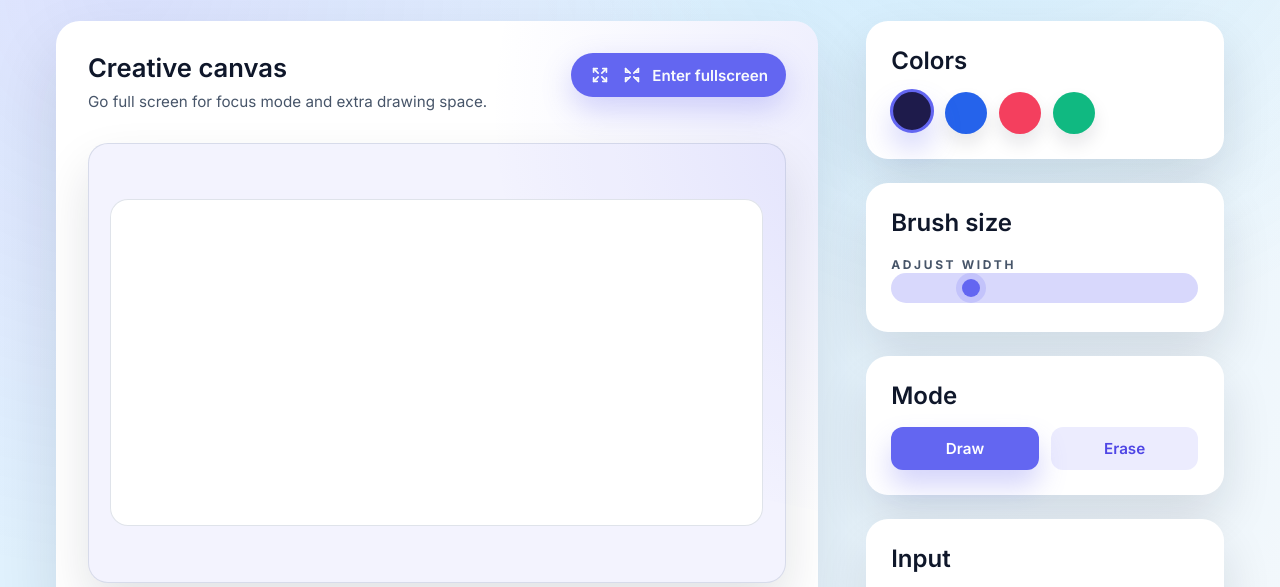
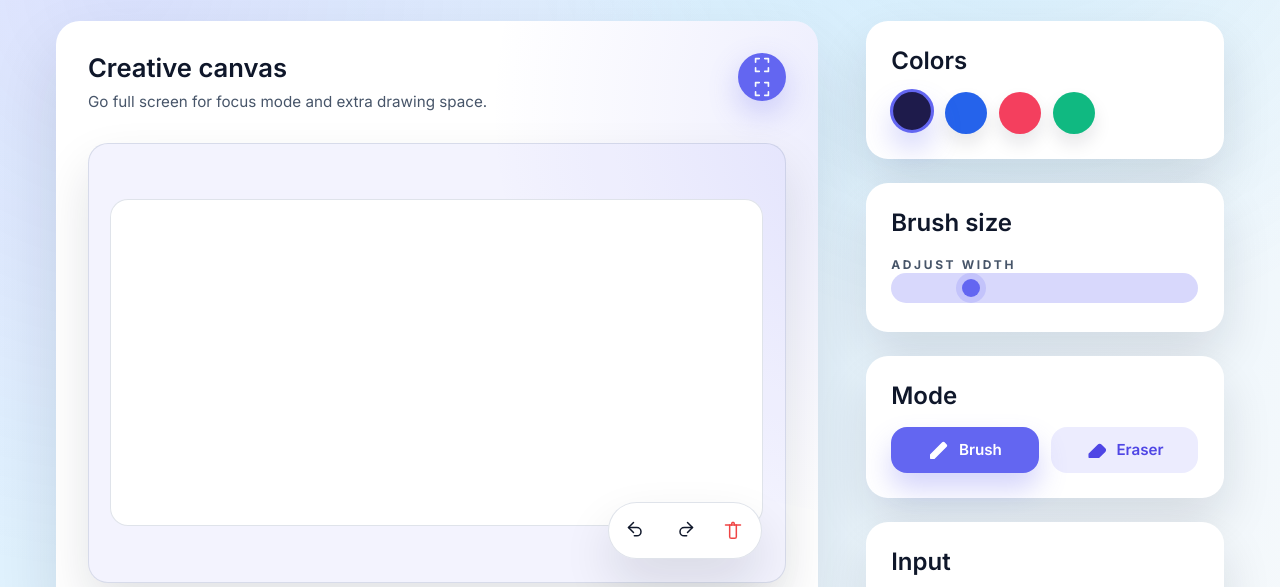
Before and after one commit to kwen1510/live-drawing-app-v2, a website with bundled scripts: page public/student.html in a window 1280 px wide. Shown: the part 175-762 px from the top of the page. Built offline with nearby package versions, Linux system fonts and the light colour scheme; a script that the page names is missing.

Commit message:
Reposition student canvas quick actions

```diff
--- a/public/js/student.js
+++ b/public/js/student.js
@@ -338,6 +338,8 @@ function updateFullscreenUI() {
     }
 
     fullscreenToggle.setAttribute('aria-pressed', String(isFullscreen));
+    fullscreenToggle.setAttribute('aria-label', isFullscreen ? 'Exit fullscreen' : 'Enter fullscreen');
+    fullscreenToggle.title = isFullscreen ? 'Exit fullscreen' : 'Enter fullscreen';
 
     if (fullscreenToggleLabel) {
         fullscreenToggleLabel.textContent = isFullscreen ? 'Exit fullscreen' : 'Enter fullscreen';
--- a/public/student.html
+++ b/public/student.html
@@ -49,32 +49,47 @@
                     <h2 class="canvas-panel__title">Creative canvas</h2>
                     <p class="canvas-panel__subtitle">Go full screen for focus mode and extra drawing space.</p>
                 </div>
-                <button id="fullscreenToggle" class="canvas-panel__action-btn" type="button" aria-pressed="false">
+                <div class="canvas-panel__toolbar-actions">
+                    <button id="fullscreenToggle" class="canvas-panel__action-btn" type="button" aria-pressed="false" aria-label="Enter fullscreen" title="Enter fullscreen">
                         <svg id="fullscreenEnterIcon" class="canvas-panel__action-icon" viewBox="0 0 24 24" fill="none" stroke="currentColor" stroke-width="1.8" stroke-linecap="round" stroke-linejoin="round" aria-hidden="true">
                             <polyline points="5 9 5 5 9 5"></polyline>
-                        <line x1="5" y1="5" x2="10" y2="10"></line>
                             <polyline points="19 15 19 19 15 19"></polyline>
-                        <line x1="19" y1="19" x2="14" y2="14"></line>
                             <polyline points="15 5 19 5 19 9"></polyline>
-                        <line x1="19" y1="5" x2="14" y2="10"></line>
                             <polyline points="9 19 5 19 5 15"></polyline>
-                        <line x1="5" y1="19" x2="10" y2="14"></line>
                         </svg>
                         <svg id="fullscreenExitIcon" class="canvas-panel__action-icon" viewBox="0 0 24 24" fill="none" stroke="currentColor" stroke-width="1.8" stroke-linecap="round" stroke-linejoin="round" aria-hidden="true" hidden>
-                        <polyline points="9 9 5 9 5 5"></polyline>
-                        <line x1="5" y1="5" x2="10" y2="10"></line>
-                        <polyline points="15 15 19 15 19 19"></polyline>
-                        <line x1="19" y1="19" x2="14" y2="14"></line>
-                        <polyline points="15 9 19 9 19 5"></polyline>
-                        <line x1="19" y1="5" x2="14" y2="10"></line>
-                        <polyline points="9 15 5 15 5 19"></polyline>
-                        <line x1="5" y1="19" x2="10" y2="14"></line>
+                            <polyline points="9 5 5 5 5 9"></polyline>
+                            <polyline points="15 19 19 19 19 15"></polyline>
+                            <polyline points="19 9 19 5 15 5"></polyline>
+                            <polyline points="5 15 5 19 9 19"></polyline>
                         </svg>
-                    <span id="fullscreenToggleLabel" class="canvas-panel__action-label">Enter fullscreen</span>
+                        <span id="fullscreenToggleLabel" class="visually-hidden">Enter fullscreen</span>
                     </button>
+                </div>
             </div>
             <div class="canvas-wrapper" id="canvasWrapper">
                 <canvas id="drawingCanvas"></canvas>
+                <div class="canvas-panel__quick-actions" role="group" aria-label="Canvas actions">
+                    <button id="undoBtn" class="quick-action-btn" type="button" aria-label="Undo" title="Undo">
+                        <svg class="quick-action-btn__icon" viewBox="0 0 24 24" fill="none" stroke="currentColor" stroke-width="1.8" stroke-linecap="round" stroke-linejoin="round" aria-hidden="true">
+                            <polyline points="9 15 3 9 9 3"></polyline>
+                            <path d="M3 9h10a5 5 0 0 1 0 10h-3"></path>
+                        </svg>
+                    </button>
+                    <button id="redoBtn" class="quick-action-btn" type="button" aria-label="Redo" title="Redo">
+                        <svg class="quick-action-btn__icon" viewBox="0 0 24 24" fill="none" stroke="currentColor" stroke-width="1.8" stroke-linecap="round" stroke-linejoin="round" aria-hidden="true">
+                            <polyline points="15 3 21 9 15 15"></polyline>
+                            <path d="M21 9H11a5 5 0 0 0 0 10h3"></path>
+                        </svg>
+                    </button>
+                    <button id="clearBtn" class="quick-action-btn quick-action-btn--danger" type="button" aria-label="Clear canvas" title="Clear canvas">
+                        <svg class="quick-action-btn__icon" viewBox="0 0 24 24" fill="none" stroke="currentColor" stroke-width="1.8" stroke-linecap="round" stroke-linejoin="round" aria-hidden="true">
+                            <path d="M3 6h18"></path>
+                            <path d="M8 6v14a2 2 0 0 0 2 2h4a2 2 0 0 0 2-2V6"></path>
+                            <path d="M10 6l1-3h2l1 3"></path>
+                        </svg>
+                    </button>
+                </div>
             </div>
             <div class="canvas-panel__color-rail" role="group" aria-label="Quick color markers">
                 <button class="color-btn black active" data-color="#1e1b4b" aria-label="Black"></button>
@@ -106,8 +121,20 @@
             <div class="control-group">
                 <h2>Mode</h2>
                 <div class="mode-buttons">
-                    <button id="drawBtn" class="tool-btn active" type="button">Draw</button>
-                    <button id="eraseBtn" class="tool-btn" type="button">Erase</button>
+                    <button id="drawBtn" class="tool-btn active" type="button">
+                        <svg class="tool-btn__icon" viewBox="0 0 24 24" fill="none" stroke="currentColor" stroke-width="1.6" stroke-linecap="round" stroke-linejoin="round" aria-hidden="true">
+                            <path d="M3 17.25V21h3.75L19.81 7.94a1.06 1.06 0 0 0 0-1.5l-2.25-2.25a1.06 1.06 0 0 0-1.5 0L3 17.25z" fill="currentColor"></path>
+                            <path d="M14.75 6.04l3.21 3.21"></path>
+                        </svg>
+                        <span class="tool-btn__label">Brush</span>
+                    </button>
+                    <button id="eraseBtn" class="tool-btn" type="button">
+                        <svg class="tool-btn__icon" viewBox="0 0 24 24" fill="none" stroke="currentColor" stroke-width="1.6" stroke-linecap="round" stroke-linejoin="round" aria-hidden="true">
+                            <path d="M3.5 16.5 13.5 6.5a2 2 0 0 1 2.83 0l4.17 4.17a2 2 0 0 1 0 2.83l-6.5 6.5H3.5z" fill="currentColor"></path>
+                            <path d="M6 19.5h7"></path>
+                        </svg>
+                        <span class="tool-btn__label">Eraser</span>
+                    </button>
                 </div>
             </div>
 
@@ -120,15 +147,6 @@
                 <p class="control-hint">Ignore accidental finger touches while drawing with a stylus.</p>
             </div>
 
-            <div class="control-group">
-                <h2>Actions</h2>
-                <div class="action-buttons">
-                    <button id="undoBtn" class="ghost-btn" type="button">Undo</button>
-                    <button id="redoBtn" class="ghost-btn" type="button">Redo</button>
-                    <button id="clearBtn" class="ghost-btn ghost-btn--danger" type="button">Clear</button>
-                </div>
-            </div>
-
             <div class="control-note">
                 <p>Your canvas is private to you and your teacher. We periodically sync so nothing gets lost.</p>
             </div>
--- a/public/styles.css
+++ b/public/styles.css
@@ -114,6 +114,18 @@ h1, h2, h3 {
 p {
     color: var(--text-muted);
     line-height: 1.6;
+}
+
+.visually-hidden {
+    position: absolute !important;
+    width: 1px;
+    height: 1px;
+    padding: 0;
+    margin: -1px;
+    overflow: hidden;
+    clip: rect(0, 0, 0, 0);
+    white-space: nowrap;
+    border: 0;
 }
 
 /* Buttons */
@@ -745,6 +757,82 @@ input[type="range"]::-moz-range-thumb {
     flex-wrap: wrap;
 }
 
+.canvas-panel__toolbar-actions {
+    display: grid;
+    gap: 0.75rem;
+    justify-items: end;
+    align-items: center;
+}
+
+.canvas-panel__quick-actions {
+    position: absolute;
+    right: clamp(0.9rem, 2.5vw, 1.5rem);
+    bottom: clamp(0.9rem, 2.5vw, 1.5rem);
+    display: inline-flex;
+    align-items: center;
+    gap: 0.4rem;
+    padding: 0.4rem;
+    border-radius: 999px;
+    border: 1px solid var(--border-strong);
+    background: rgba(255, 255, 255, 0.94);
+    box-shadow: var(--shadow-panel);
+    backdrop-filter: blur(12px);
+    transition: box-shadow 0.2s ease, transform 0.2s ease;
+    z-index: 2;
+}
+
+.canvas-panel__quick-actions:hover {
+    box-shadow: var(--shadow-soft);
+    transform: translateY(-1px);
+}
+
+.quick-action-btn {
+    display: inline-flex;
+    align-items: center;
+    justify-content: center;
+    width: 42px;
+    height: 42px;
+    padding: 0;
+    border-radius: 999px;
+    background: transparent;
+    color: var(--text-strong);
+    border: none;
+    cursor: pointer;
+    transition: background 0.2s ease, color 0.2s ease, transform 0.2s ease, box-shadow 0.2s ease;
+}
+
+.quick-action-btn:hover {
+    background: var(--primary-soft);
+    color: var(--primary-strong);
+    transform: translateY(-1px);
+}
+
+.quick-action-btn:focus-visible {
+    outline: none;
+    box-shadow: var(--focus-primary);
+    background: var(--primary-soft);
+    color: var(--primary-strong);
+}
+
+.quick-action-btn--danger {
+    color: var(--danger);
+}
+
+.quick-action-btn--danger:hover {
+    color: var(--danger);
+    background: rgba(239, 68, 68, 0.12);
+}
+
+.quick-action-btn__icon {
+    width: 20px;
+    height: 20px;
+}
+
+:root[data-theme="dark"] .canvas-panel__quick-actions {
+    background: rgba(15, 23, 42, 0.82);
+    border-color: rgba(148, 163, 184, 0.45);
+}
+
 .canvas-panel__titles {
     display: grid;
     gap: 0.4rem;
@@ -761,16 +849,16 @@ input[type="range"]::-moz-range-thumb {
 }
 
 .canvas-panel__action-btn {
-    display: inline-flex;
-    align-items: center;
-    justify-content: center;
-    gap: 0.6rem;
-    padding: 0.7rem 1.1rem;
+    position: relative;
+    display: inline-grid;
+    place-items: center;
+    width: 48px;
+    height: 48px;
+    padding: 0;
     border-radius: 999px;
     background: var(--primary);
     color: var(--text-inverse);
     box-shadow: var(--shadow-primary);
-    font-weight: 600;
     transition: transform 0.2s ease, box-shadow 0.2s ease, background 0.2s ease;
 }
 
@@ -794,10 +882,6 @@ input[type="range"]::-moz-range-thumb {
     height: 22px;
 }
 
-.canvas-panel__action-label {
-    font-size: 0.95rem;
-}
-
 .canvas-wrapper {
     background: rgba(99, 102, 241, 0.08);
     border-radius: 20px;
@@ -808,6 +892,7 @@ input[type="range"]::-moz-range-thumb {
     width: 100%;
     min-height: clamp(320px, 55vh, 520px);
     transition: background 0.3s ease, box-shadow 0.3s ease;
+    position: relative;
 }
 
 .canvas-wrapper:hover {
@@ -902,8 +987,25 @@ input[type="range"]::-moz-range-thumb {
     z-index: 3;
 }
 
+.canvas-panel:fullscreen .canvas-panel__toolbar-actions,
+.canvas-panel--fullscreen .canvas-panel__toolbar-actions {
+    pointer-events: auto;
+}
+
+.canvas-panel:fullscreen .canvas-panel__quick-actions,
+.canvas-panel--fullscreen .canvas-panel__quick-actions {
+    right: clamp(1.2rem, 3vw, 2.25rem);
+    bottom: clamp(1.2rem, 3vw, 2.25rem);
+    padding: 0.45rem 0.55rem;
+}
+
 .canvas-panel:fullscreen .canvas-panel__action-btn,
 .canvas-panel--fullscreen .canvas-panel__action-btn {
+    pointer-events: auto;
+}
+
+.canvas-panel:fullscreen .quick-action-btn,
+.canvas-panel--fullscreen .quick-action-btn {
     pointer-events: auto;
 }
 
@@ -945,6 +1047,17 @@ input[type="range"]::-moz-range-thumb {
     .canvas-panel__action-btn {
         width: 100%;
         justify-content: center;
+    }
+
+    .canvas-panel__toolbar-actions {
+        width: 100%;
+        justify-items: stretch;
+    }
+
+    .canvas-panel__quick-actions {
+        left: 50%;
+        right: auto;
+        transform: translate(-50%, 0);
     }
 }
 
@@ -998,16 +1111,41 @@ input[type="range"]::-moz-range-thumb {
 
 .tool-btn {
     flex: 1;
+    display: flex;
+    align-items: center;
+    justify-content: center;
+    gap: 0.55rem;
+    padding: 0.75rem 1rem;
+    border-radius: 16px;
     background: var(--primary-soft);
     color: var(--primary-strong);
-    padding: 0.75rem 1rem;
     font-weight: 600;
+    transition: background 0.2s ease, color 0.2s ease, box-shadow 0.2s ease, transform 0.2s ease;
+}
+
+.tool-btn:hover {
+    transform: translateY(-1px);
+    background: rgba(99, 102, 241, 0.2);
+}
+
+.tool-btn:focus-visible {
+    outline: none;
+    box-shadow: var(--focus-primary);
 }
 
 .tool-btn.active {
     background: var(--primary);
     color: #fff;
     box-shadow: var(--shadow-tool-active);
+}
+
+.tool-btn__icon {
+    width: 22px;
+    height: 22px;
+}
+
+.tool-btn__label {
+    white-space: nowrap;
 }
 
 .toggle-btn {
@@ -1054,12 +1192,6 @@ input[type="range"]::-moz-range-thumb {
     font-size: 0.85rem;
     color: var(--text-muted);
     margin: 0;
-}
-
-.action-buttons {
-    display: flex;
-    gap: 0.75rem;
-    flex-wrap: wrap;
 }
 
 .control-note {
@@ -1156,12 +1288,23 @@ input[type="range"]::-moz-range-thumb {
         flex-wrap: wrap;
     }
 
-    .action-buttons {
-        flex-direction: column;
-        align-items: stretch;
-    }
-
     .mode-buttons {
         flex-direction: column;
     }
+
+    .canvas-panel__quick-actions {
+        left: clamp(0.7rem, 6vw, 1.25rem);
+        right: clamp(0.7rem, 6vw, 1.25rem);
+        bottom: clamp(0.7rem, 6vw, 1.25rem);
+        transform: none;
+        padding: 0.35rem 0.4rem;
+        gap: 0.35rem;
+        justify-content: space-between;
+    }
+
+    .quick-action-btn {
+        width: 100%;
+        height: 40px;
+        flex: 1;
+    }
 }
```
Lines whose indentation alone changed are shown as unchanged.
